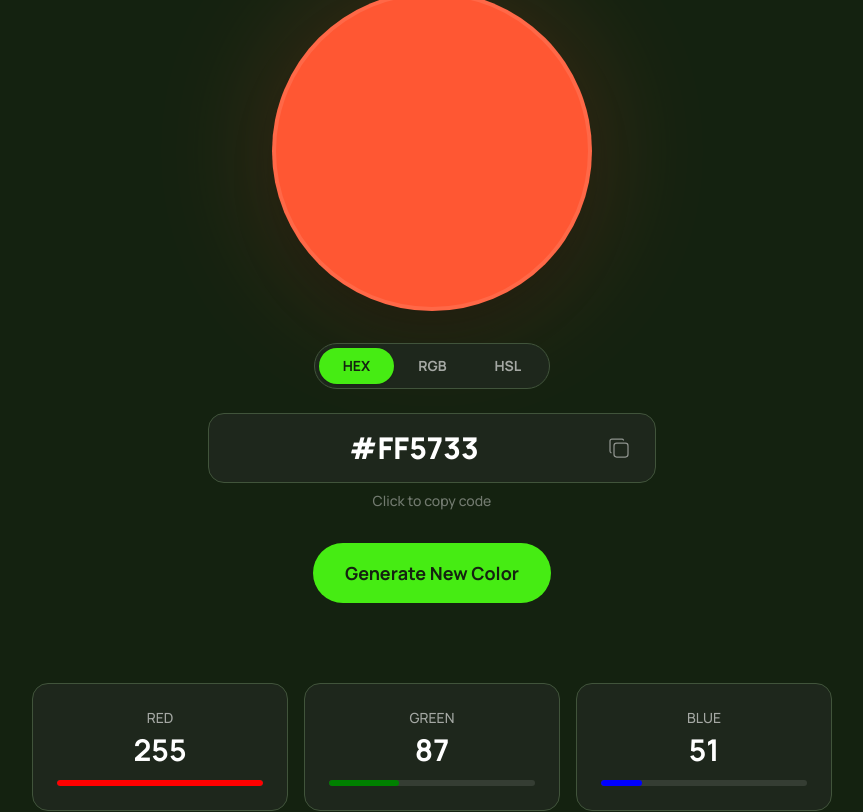
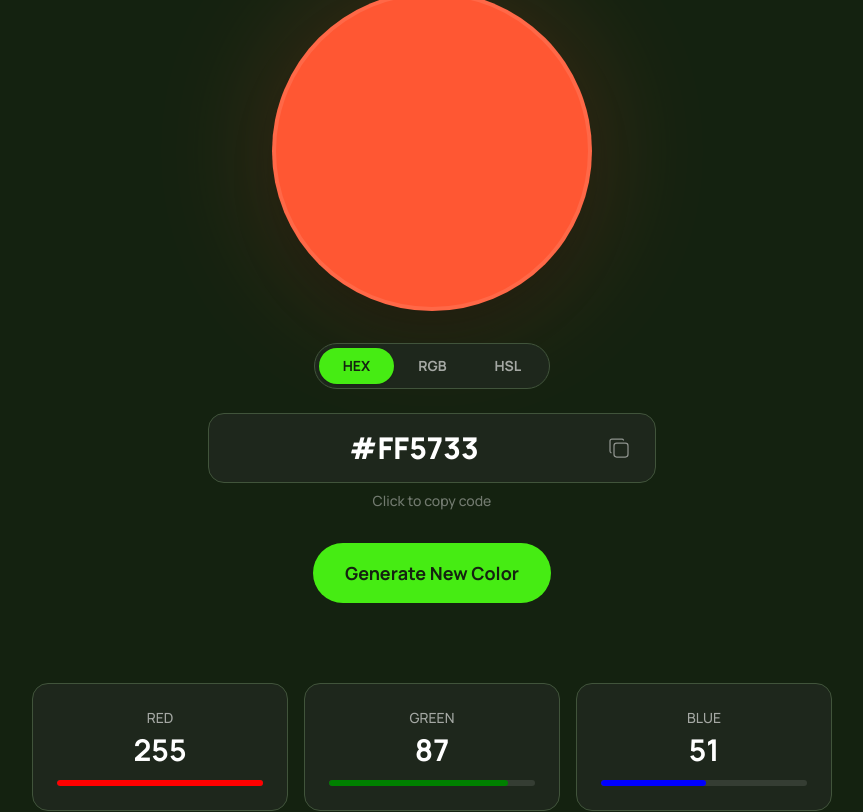
Before and after one commit to juanfeoru/color-randomizer, a React (Vite) app: page / in a window 1280 px wide. Shown: the part 154-966 px from the top of the page, without its empty margins (208-1071 px from the left). Built offline with nearby package versions, Linux system fonts and the light colour scheme.

Commit message:
feat: Configure VS Code for Tailwind CSS, add slide animations, dynamically display color statistics.

```diff
--- a/src/components/color/stats/ColorStatsSection.jsx
+++ b/src/components/color/stats/ColorStatsSection.jsx
@@ -1,12 +1,30 @@
 import ColorStatCard from './ColorStatCard';
+import { hexToRgb } from '../../utils/colorUtils';
 
-export default function ColorStatsSection() {
+export default function ColorStatsSection({ color }) {
+  const rgb = hexToRgb(color.hex);
+
   return (
     <section className='w-full max-w-200'>
       <div className='grid grid-cols-3 gap-4'>
-        <ColorStatCard label='RED' value={255} percentage={100} color='red' />
-        <ColorStatCard label='GREEN' value={87} percentage={34} color='green' />
-        <ColorStatCard label='BLUE' value={51} percentage={20} color='blue' />
+        <ColorStatCard
+          label='RED'
+          value={rgb.r}
+          percentage={rgb.r}
+          color='red'
+        />
+        <ColorStatCard
+          label='GREEN'
+          value={rgb.g}
+          percentage={rgb.g}
+          color='green'
+        />
+        <ColorStatCard
+          label='BLUE'
+          value={rgb.b}
+          percentage={rgb.b}
+          color='blue'
+        />
       </div>
     </section>
   );
```
